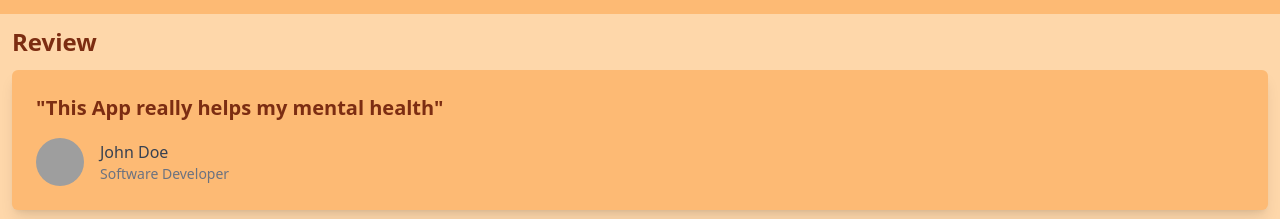
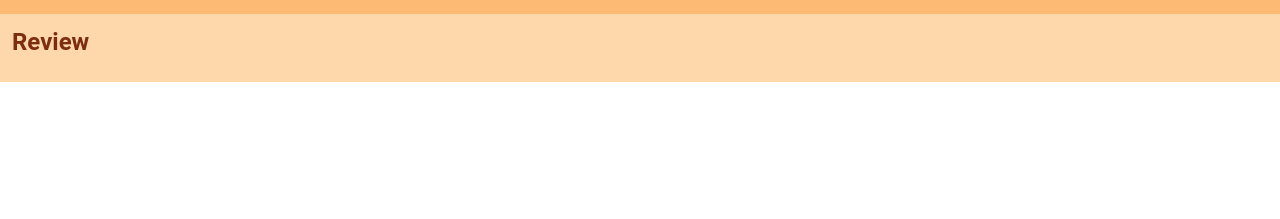
Before and after one commit to Femto-v/mood-monitor, a Vue app: page / in a window 1280 px wide. Shown: the part 1458-1677 px from the top of the page. After the commit the page ends 1540 px from the top, so only its background shows below. Built offline with nearby package versions, Linux system fonts and the light colour scheme; grey boxes are pictures that could not be loaded.

Commit message:
delete review box

```diff
--- a/src/main.ts
+++ b/src/main.ts
@@ -1,15 +1,40 @@
+// import
+
+// import createApp
 import { createApp } from "vue";
+// general style
 import "./style.css";
+// import App.vue
 import App from "./App.vue";
-import { OhVueIcon, addIcons } from "oh-vue-icons"; // OhVueIcon import
-import { BiArrowDownCircle } from "oh-vue-icons/icons"; // spesific icon can be more than 2
-import { register } from "swiper/element/bundle"; // import swiper
+// OhVueIcon import
+import { OhVueIcon, addIcons } from "oh-vue-icons";
+// spesific icon can be more than 2
+import { BiArrowDownCircle } from "oh-vue-icons/icons";
+// import swiper
+import { register } from "swiper/element/bundle";
+// Vuetify
+import "vuetify/styles";
+import { createVuetify } from "vuetify";
+import * as components from "vuetify/components";
+import * as directives from "vuetify/directives";
 
-register(); // register swiper
+// register swiper
+register();
+// addIcons spesific icon can be more than 2
+addIcons(BiArrowDownCircle);
+// Components
+const vuetify = createVuetify({
+    components,
+    directives,
+});
 
-addIcons(BiArrowDownCircle); // addIcons spesific icon can be more than 2
-
+// declare app as createApp
 const app = createApp(App);
 
-app.component("v-icon", OhVueIcon); // OhVueIcon
-app.mount("#app"); // mount app
+// OhVueIcon
+app.component("v-icon", OhVueIcon);
+
+// mount app
+// app.mount("#app");
+
+app.use(vuetify).mount("#app");
--- a/src/views/ReviewPage.vue
+++ b/src/views/ReviewPage.vue
@@ -3,31 +3,10 @@
         <div class="m-3 grid gap-3">
             <div class="font-bold text-2xl">Review</div>
             <!-- item-review -->
-            <div>
+            <div class="grid gap-4">
                 <!-- outer -->
                 <!-- the box start from here -->
-                <div class="p-6 rounded-md shadow-lg bg-orange-300">
-                    <p class="text-xl font-semibold">
-                        "This App really helps my mental health"
-                    </p>
-                    <div class="mt-4">
-                        <div class="flex items-center">
-                            <img
-                                class="h-12 w-12 rounded-full"
-                                src="https://www.profilebakery.com/wp-content/uploads/2023/08/best-ai-headshot-generators.jpeg"
-                                alt="profile photo"
-                            />
-                            <div class="ml-4">
-                                <p class="text-base font-medium text-gray-700">
-                                    John Doe
-                                </p>
-                                <p class="text-sm text-gray-500">
-                                    Software Developer
-                                </p>
-                            </div>
-                        </div>
-                    </div>
-                </div>
+                <div class="grid grid-template-column"></div>
             </div>
         </div>
     </div>
```
